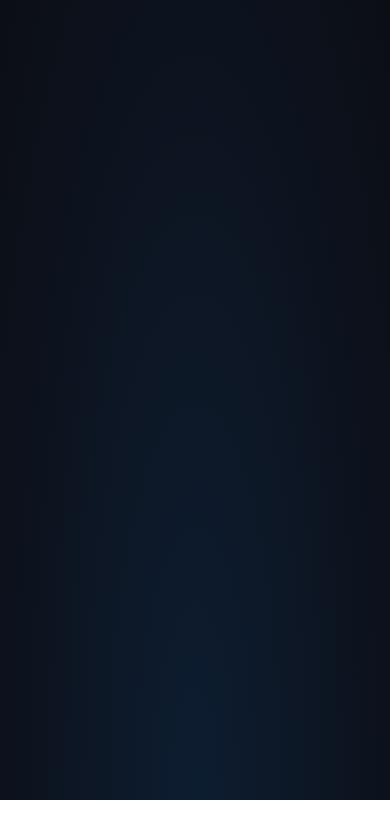
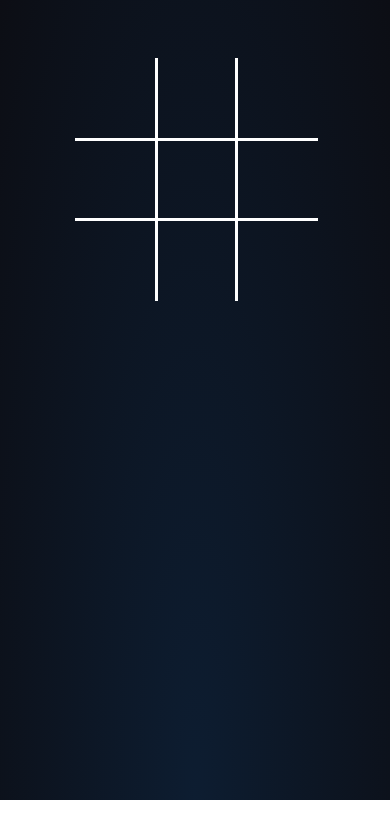
Before and after one commit to johnbhd/Flic-Flac-Flow, a plain HTML site: page pages/singleplayer/sgame.html in a window 390 px wide. Shown: the part 87-926 px from the top of the page. Before the commit the page ends 887 px from the top, so only its background shows below. Drawn offline with Linux system fonts and the light colour scheme.

Commit message:
adding border design

```diff
--- a/css/index.css
+++ b/css/index.css
@@ -8,11 +8,7 @@ body {
   background-size: cover;
   height: 100vh;
   font-family: "Roboto", sans-serif;
-  margin: 0;
-  display: flex;
-  flex-direction: column;
-  align-items: center;
-  justify-content: center;
+
 }
 
 .choices {
--- a/css/sgame.css
+++ b/css/sgame.css
@@ -34,8 +34,83 @@ body h2 {
   border-radius: 10px;
 
 }
-#hello {
-  color: red;
+h2 {
+  margin-bottom: 20px;
+  text-align: center;
+  color: #00bfff;
+}
+.grid {
+  display: grid;
+  align-items: center;
+  justify-content: center;
+  height: 100vh;
+  position: relative;
+  top: 5vh;
+  grid-template-columns: repeat(3, 150px);
+  grid-template-rows: repeat(3, 150px);
+}
+.cell {
+  width: 150px;
+  height: 150px;
+  display: flex;
+  align-items: center;
+  justify-content: center;
+  font-size: 40px;
+  font-weight: bold;
+  cursor: pointer;
+  user-select: none;
+}
+.cell:nth-child(1),
+.cell:nth-child(2),
+.cell:nth-child(3) {
+  border-bottom: 3px solid #fff;
+}
+.cell:nth-child(4),
+.cell:nth-child(5),
+.cell:nth-child(6) {
+  border-bottom: 3px solid #fff;
+}
+.cell:nth-child(7),
+.cell:nth-child(8),
+.cell:nth-child(9) {
+  border-top: 3px solid #fff;
+}
+.cell:nth-child(1),
+.cell:nth-child(4),
+.cell:nth-child(7) {
+  border-right: 3px solid #fff;
+}
+.cell:nth-child(2),
+.cell:nth-child(5),
+.cell:nth-child(8) {
+  border-left: 3px solid #fff;
+}
+.cell:nth-child(3),
+.cell:nth-child(6),
+.cell:nth-child(9) {
+  border-left: 3px solid #fff;
+}
+@media (max-width: 768px) {
+  .grid {
+      grid-template-columns: repeat(3, 100px);
+      grid-template-rows: repeat(3, 100px);
+  }
+  .cell {
+      width: 100px;
+      height: 100px;
+      font-size: 30px;
+        }
+  }
+@media (max-width: 480px) {
+  .grid {
+       grid-template-columns: repeat(3, 80px);
+       grid-template-rows: repeat(3, 80px);
+        }
+   .cell {
+        width: 80px;
+        height: 80px;
+        font-size: 24px;
+        }
 }
 /* Media queries for responsiveness */
 @media screen and (max-width: 1024px) {
@@ -49,7 +124,6 @@ body h2 {
 }
 
 @media screen and (max-width: 768px) {
-
   h2 {
     font-size: 4vh;
   }
--- a/pages/singleplayer/sgame.html
+++ b/pages/singleplayer/sgame.html
@@ -5,10 +5,31 @@
     <meta name="viewport" content="width=device-width, initial-scale=1.0">
     <title>Single Player</title>
     <link rel="stylesheet" href="../../css/sgame.css">
-
 </head>
 <body>
-    <h2 id="head"></h2>
-<script src="../../js/single/aiLogic.js"></script>
+    <h2 id="head">Tic-Tac-Toe</h2>
+    <div class="grid">
+        <div class="cell" id="cell-0"></div>
+        <div class="cell" id="cell-1"></div>
+        <div class="cell" id="cell-2"></div>
+        <div class="cell" id="cell-3"></div>
+        <div class="cell" id="cell-4"></div>
+        <div class="cell" id="cell-5"></div>
+        <div class="cell" id="cell-6"></div>
+        <div class="cell" id="cell-7"></div>
+        <div class="cell" id="cell-8"></div>
+    </div>
+    <script src="../../js/single/aiLogic.js"></script>
+    <script>
+        const cells = document.querySelectorAll('.cell');
+        cells.forEach(cell => {
+            cell.addEventListener('click', () => {
+                if (!cell.textContent) {
+                    cell.textContent = 'X'; // Add player move
+                    // Add AI or game logic here
+                }
+            });
+        });
+    </script>
 </body>
 </html>
```
